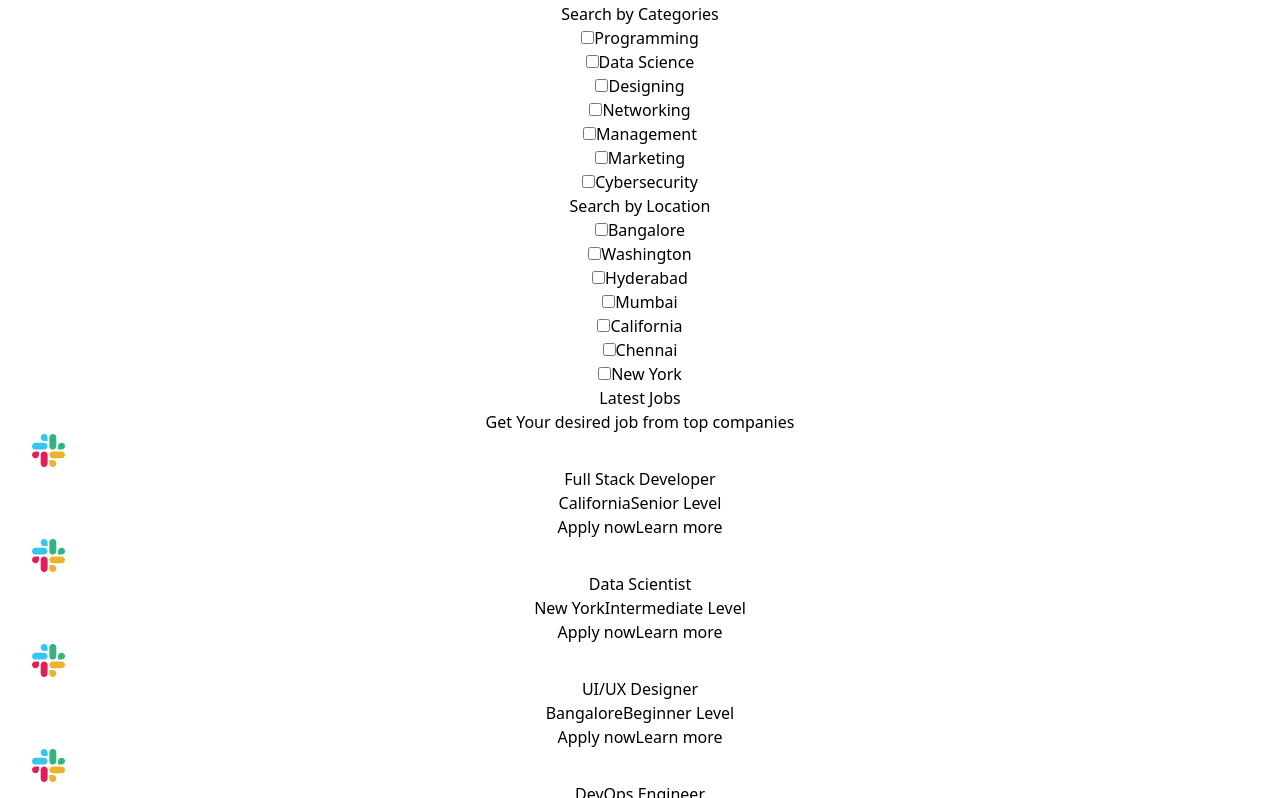
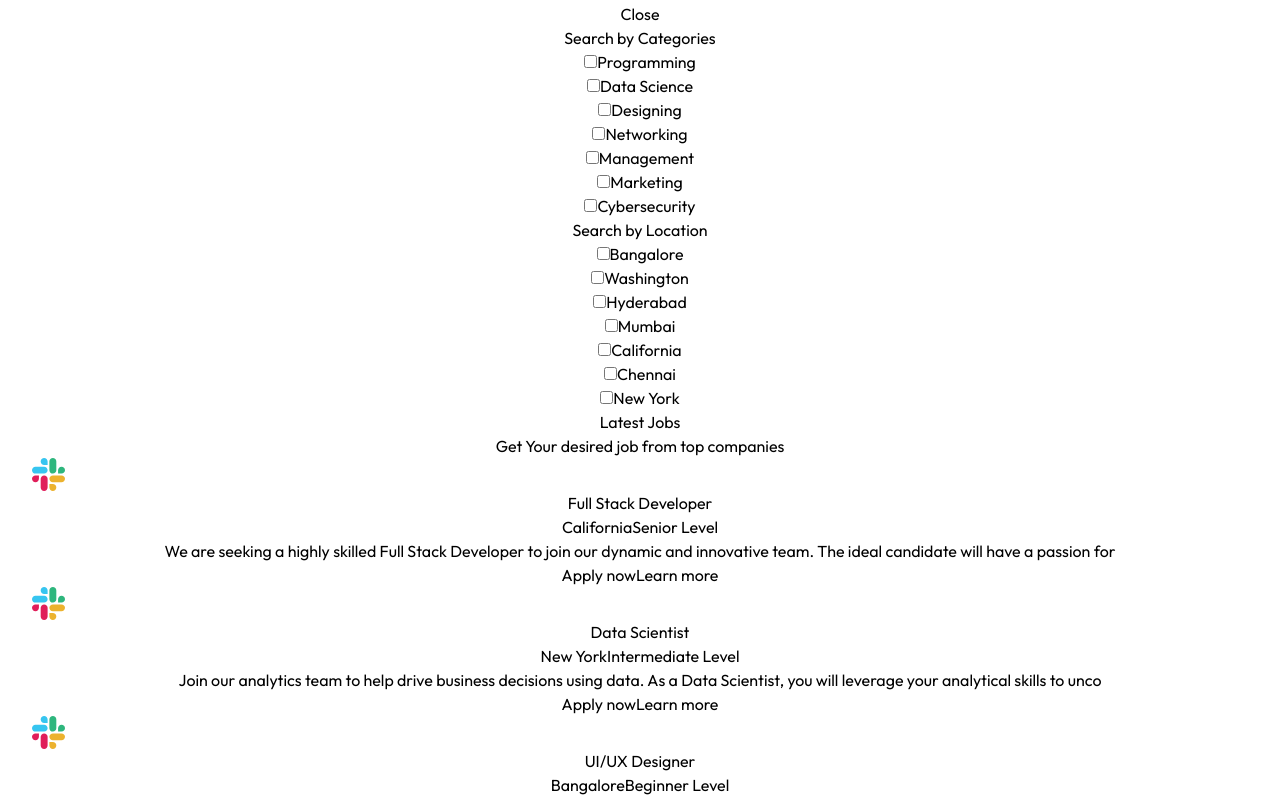
Before and after one commit to tarkeshwarraj/jobPortalworking, a React (Vite) app in the folder client/: page / in a window 1280 px wide. Shown: the part 622-1420 px from the top of the page. Built offline with nearby package versions, Linux system fonts and the light colour scheme; no server answers.

Commit message:
pagination

```diff
--- a/client/src/components/JobCard.jsx
+++ b/client/src/components/JobCard.jsx
@@ -10,10 +10,10 @@ const JobCard = ({job}) => {
         </div>
         <h4 className='font-medium text-xl mt-2'>{job.title}</h4>
         <div className='flex items-center gap-3 mt-2 text-xs'>
-          <span className='bg-blue-50 border-blue-200 px-4 py-1.5 rounded'>{job.location}</span>
-          <span className='bg-red-50 border-blue-200 px-4 py-1.5 rounded'>{job.level}</span>
+          <span className='bg-blue-50 border border-blue-200 px-4 py-1.5 rounded'>{job.location}</span>
+          <span className='bg-red-50 border border-red-200 px-4 py-1.5 rounded'>{job.level}</span>
         </div>
-        <p className='text-gray-500 text-sm mt-4' dangerousSetInnerHTML={{__html:job.description.slice(0,150)}}></p>
+        <p className='text-gray-500 text-sm mt-4' dangerouslySetInnerHTML={{__html:job.description.slice(0,150)}}></p>
         <div className='mt-4 flex gap-4 text-sm'>
           <button className='bg-blue-600 text-white px-4 py-2 rounded'>Apply now</button>
           <button className='text-gray-500 border border-gray-500 rounded px-4 py-2'>Learn more</button>
--- a/client/src/components/JobListing.jsx
+++ b/client/src/components/JobListing.jsx
@@ -1,83 +1,124 @@
-import React, { useContext } from 'react'
-import { AppContext } from '../context/AppContext'
-import { assets, JobCategories, JobLocations, jobsData} from '../assets/assets'
-import JobCard from './JobCard'
+import React, { useContext, useState } from "react";
+import { AppContext } from "../context/AppContext";
+import { assets, JobCategories, JobLocations } from "../assets/assets";
+import JobCard from "./JobCard";
 
 const JobListing = () => {
+    const { isSearched, searchFilter, setSearchFilter, jobs } =
+        useContext(AppContext);
 
-    const {isSearched, searchFilter, setSearchFilter} = useContext(AppContext)
+    const [showFilter, setShowFilter] = useState(true);
+
+    const [currentPage, setCurrentPage] = useState(1);
 
     return (
-    <div className='container 2xl:px-20 mx-auto flex flex-col lg:flex-row max-lg:space-y-8 py-8'>
+        <div className="container 2xl:px-20 mx-auto flex flex-col lg:flex-row max-lg:space-y-8 py-8">
             {/* Sidebar */}
 
-        <div className='w-full lg:w-1/4 bg-white px-4'>
+            <div className="w-full lg:w-1/4 bg-white px-4">
                 {/* Search Filter from Hero Component */}
-            {
-                isSearched && (searchFilter.title !== "" || searchFilter.location !== "") && (
+                {isSearched &&
+                    (searchFilter.title !== "" || searchFilter.location !== "") && (
                         <div>
-                        <h3 className='font-medium text-lg mb-4'> Current Search</h3>
-                        <div className='mb-4 text-gray-600'>
+                            <h3 className="font-medium text-lg mb-4"> Current Search</h3>
+                            <div className="mb-4 text-gray-600">
                                 {searchFilter.title && (
-                                <span className='inline-flex items-center gap-2.5 bg-blue-50 border border-blue-200 px-4 py-1.5 rounded'>
+                                    <span className="inline-flex items-center gap-2.5 bg-blue-50 border border-blue-200 px-4 py-1.5 rounded">
                                         {searchFilter.title}
-                                    <img onClick={ e => setSearchFilter(prev => ({...prev, title:""})) } className='cursor-pointer' src={assets.cross_icon} alt="" />
+                                        <img
+                                            onClick={(e) =>
+                                                setSearchFilter((prev) => ({ ...prev, title: "" }))
+                                            }
+                                            className="cursor-pointer"
+                                            src={assets.cross_icon}
+                                            alt=""
+                                        />
                                     </span>
                                 )}
                                 {searchFilter.location && (
-                                <span className='ml-1 inline-flex items-center gap-2.5 bg-red-50 border border-red-200 px-4 py-1.5 rounded'>
+                                    <span className="ml-1 inline-flex items-center gap-2.5 bg-red-50 border border-red-200 px-4 py-1.5 rounded">
                                         {searchFilter.location}
-                                    <img onClick={ e => setSearchFilter(prev => ({...prev, location:""})) } className='cursor-pointer' src={assets.cross_icon} alt="" />
+                                        <img
+                                            onClick={(e) =>
+                                                setSearchFilter((prev) => ({ ...prev, location: "" }))
+                                            }
+                                            className="cursor-pointer"
+                                            src={assets.cross_icon}
+                                            alt=""
+                                        />
                                     </span>
                                 )}
                             </div>
                         </div>
-                )
-            }
+                    )}
+
+                <button onClick={e => setShowFilter(prev => !prev)} className="px-6 py-1.5 rounded border border-gray-400 lg:hidden">
+                    {showFilter ? "Close" : "Filter"}
+                </button>
+
                 {/* Category Filter */}
-            <div className='max-lg:hidden'>
-                <h4 className='font-medium text-lg py-4'>Search by Categories</h4>
-                <ul className='space-y-4 text-gray-600'>
-                    {
-                        JobCategories.map((category, index)=>(
-                            <li className='flex gap-3 items-center' key={index}>
-                                <input className='scale-125' type="checkbox" name=''id='' />
+                <div className={showFilter ? "" : "max-lg:hidden"}>
+                    <h4 className="font-medium text-lg py-4">Search by Categories</h4>
+                    <ul className="space-y-4 text-gray-600">
+                        {JobCategories.map((category, index) => (
+                            <li className="flex gap-3 items-center" key={index}>
+                                <input className="scale-125" type="checkbox" name="" id="" />
                                 {category}
                             </li>
-                        ))
-                    }
+                        ))}
                     </ul>
                 </div>
 
                 {/* Location Filter */}
-            <div className='max-lg:hidden'>
-                <h4 className='font-medium text-lg py-4'>Search by Location</h4>
-                <ul className='space-y-4 text-gray-600'>
-                    {
-                        JobLocations.map((location, index)=>(
-                            <li className='flex gap-3 items-center' key={index}>
-                                <input className='scale-125' type="checkbox" name=''id='' />
+                <div className={showFilter ? "" : "max-lg:hidden"}>
+                    <h4 className="font-medium text-lg py-4">Search by Location</h4>
+                    <ul className="space-y-4 text-gray-600">
+                        {JobLocations.map((location, index) => (
+                            <li className="flex gap-3 items-center" key={index}>
+                                <input className="scale-125" type="checkbox" name="" id="" />
                                 {location}
                             </li>
-                        ))
-                    }
+                        ))}
                     </ul>
                 </div>
             </div>
 
             {/* Job listings */}
-        <section className='w-full lg:w-3/4 text-gray-800 max-lg:px-4'>
-            <h3 className='font-medium text-3xl py-2' id='job-list'>Latest Jobs</h3>
-            <p>Get Your desired job from top companies</p>
-            <div className='grid grid-cols-1 sm:grid-cols-2 xl:grid-cols-3 gap-4'>
-                {jobsData.map((job, index)=> (
-                    <JobCard key={index} job={job}/>
+            <section className="w-full lg:w-3/4 text-gray-800 max-lg:px-4">
+                <h3 className="font-medium text-3xl py-2" id="job-list">
+                    Latest Jobs
+                </h3>
+                <p className="mb-8">Get Your desired job from top companies</p>
+                <div className="grid grid-cols-1 sm:grid-cols-2 xl:grid-cols-3 gap-4">
+                    {jobs.map((job, index) => (
+                        <JobCard key={index} job={job} />
                     ))}
                 </div>
+
+            {/* Pagination */}
+            {jobs.length > 0 && (
+                <div className="flex items-center justify-center space-x-2 mt-10">
+                    <a href="#job-list">
+                        <img src={assets.left_arrow_icon} alt="" />
+                    </a>
+                    {
+                        Array.from({length:Math.ceil(jobs.length/6)}).map((_,index)=>(
+                            <a href="#job-list">
+                                <button className={`w-10 h-10 flex items-center justify-center border border-gray-300 rounded`}>
+                                    {index + 1}
+                                </button>
+
+                            </a>
+                        ))
+                    }
+                    <a href="#job-list">
+                        <img src={assets.right_arrow_icon} alt="" />
+                    </a>
+                </div>
+            )}
             </section>
+        </div>
+    );
+};
 
-    </div>
-    )
-}
-
-export default JobListing
+export default JobListing;
--- a/client/src/components/Navbar.jsx
+++ b/client/src/components/Navbar.jsx
@@ -17,7 +17,7 @@ const Navbar = () => {
               <div className='flex items-center gap-3'>
                 <Link to={'/applications'}>Applied Jobs</Link>
                 <p>|</p>
-                <p>Hi, {user.firstName+" "+user.lastName}</p>
+                <p className='max-sm:hidden'>Hi, {user.firstName+" "+user.lastName}</p>
                 <UserButton/>
 
               </div>:
--- a/client/src/context/AppContext.jsx
+++ b/client/src/context/AppContext.jsx
@@ -1,4 +1,5 @@
-import { createContext, useState } from "react";
+import { createContext, useEffect, useState } from "react";
+import { jobsData } from "../assets/assets";
 
 export const AppContext = createContext();
 
@@ -12,6 +13,15 @@ export const AppContextProvider = (props) => {
     const [isSearched, setIsSearched] = useState(true);
 
     const [jobs, setJobs] = useState([])
+
+    //Function to fetch jobs
+    const fetchJobs = async() => {
+        setJobs(jobsData)
+    }
+
+    useEffect(()=>{
+    fetchJobs()
+    },[])
 
     const value ={
         searchFilter,
--- a/client/src/index.css
+++ b/client/src/index.css
@@ -1,3 +1,10 @@
+@import url('https://fonts.googleapis.com/css2?family=Outfit:wght@100..900&display=swap');
+
 @tailwind base;
 @tailwind components;
 @tailwind utilities;
+
+
+*{
+    font-family: Outfit;
+}
```
Lines whose indentation alone changed are shown as unchanged.
